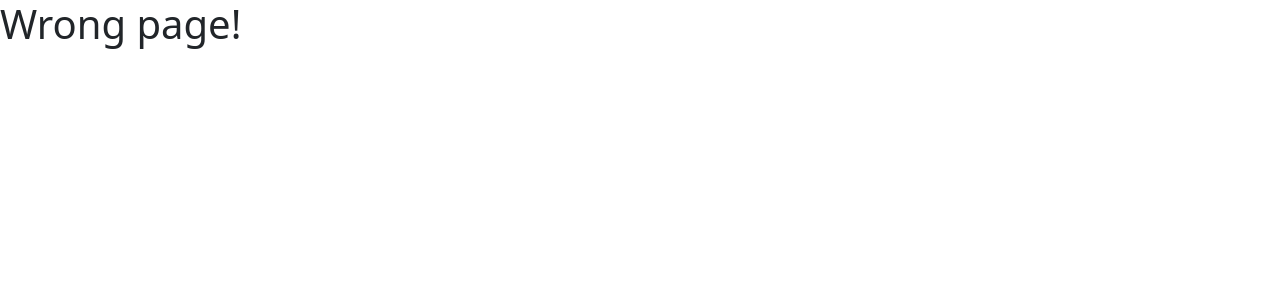
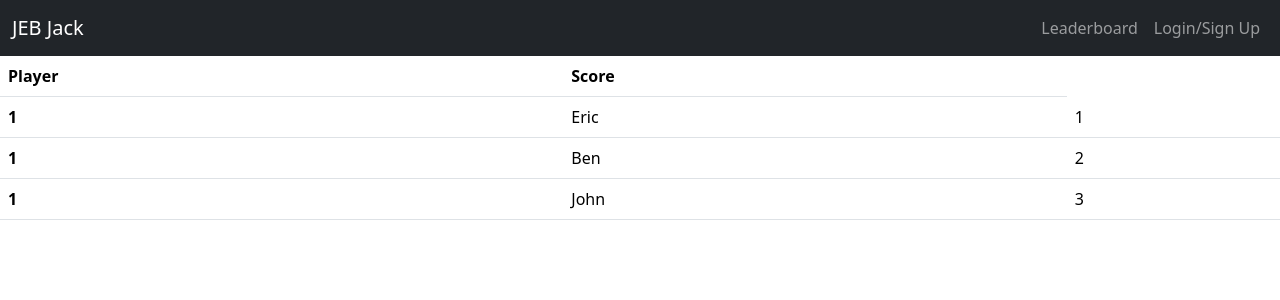
Before and after one commit to ekellogg90/JEB-Jack, a React (Vite) app in the folder client/: page /leader in a window 1280 px wide. Before the commit this address had no page. Shown: the top 300 px of the page. Built offline with nearby package versions, Linux system fonts and the light colour scheme.

Commit message:
first take out leaderboard page

```diff
--- /dev/null
+++ b/client/src/pages/LeaderBoard.jsx
@@ -0,0 +1,42 @@
+export default function LeaderBoardPage() {
+    const leaderBoard = [
+        {
+            id: 0,
+            username: 'Eric',
+            wins: 1
+        },
+        {
+            id: 1,
+            username: 'Ben',
+            wins: 2
+        },
+        {
+            id: 2,
+            username: 'John',
+            wins: 3
+        },
+    ]
+
+    return (
+        <>
+            <table className="table">
+                <thead>
+                    <tr>
+                        <th scope="col">Player</th>
+                        <th scope="col">Score</th>
+                    </tr>
+                </thead>
+                <tbody>
+                    {leaderBoard.map((player) => (
+                        <tr>
+                            <th scope="row">1</th>
+                            <td>{player.username}</td>
+                            <td>{player.wins}</td>
+                        </tr>
+                    ))}
+                </tbody>
+
+            </table>
+        </>
+    )
+}
```
Also changed, not shown: client/src/main.jsx (+5 -4 lines).
